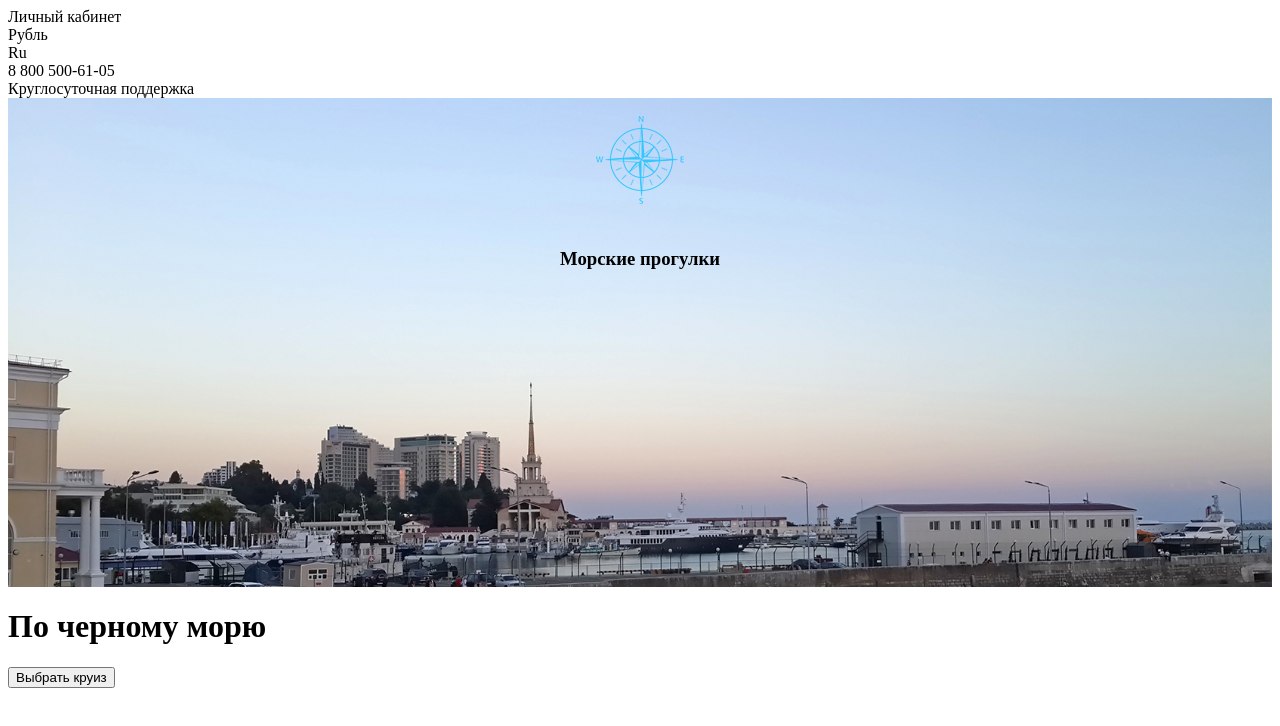
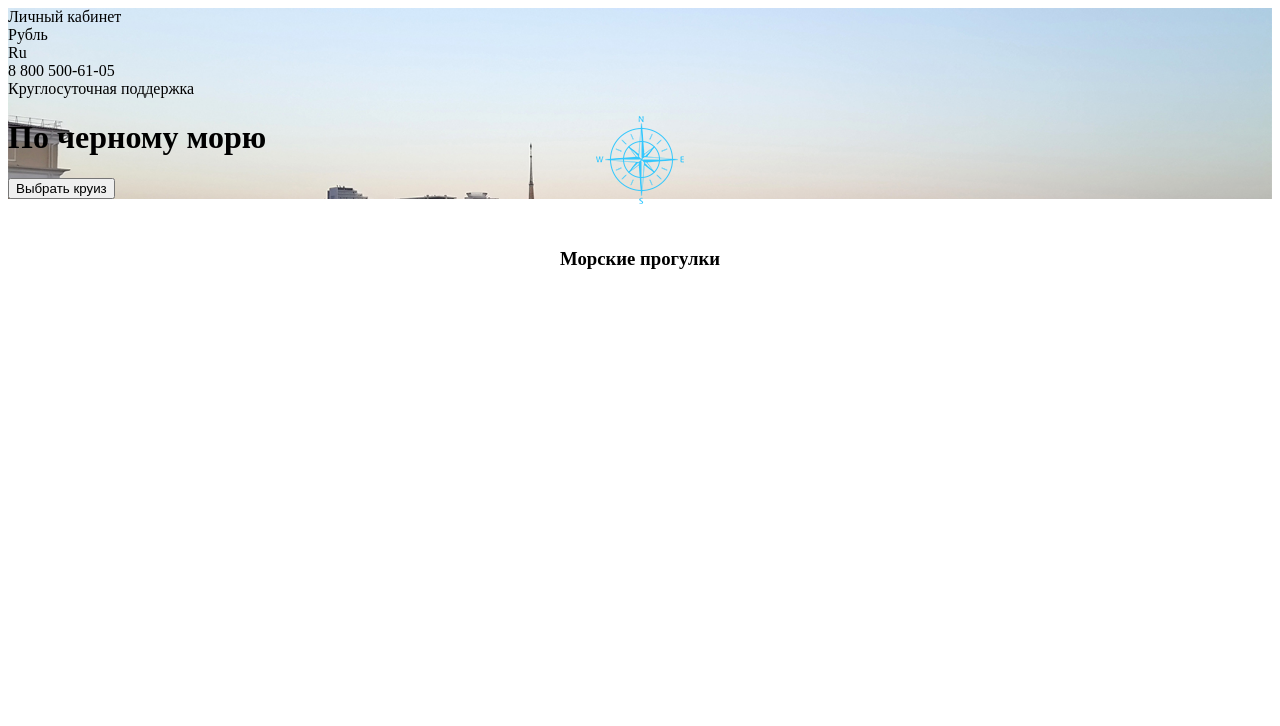
Before and after one commit to EugeniaLos/StudentsLab, a plain HTML site: page Voyage/index.html in a window 1280 px wide. Drawn offline with Linux system fonts and the light colour scheme.

Commit message:
add background image header

```diff
--- a/Voyage/blocks/header/header.css
+++ b/Voyage/blocks/header/header.css
@@ -18,3 +18,10 @@
     left: 50%;
     transform: translate(-50%, -50%);
 }
+
+.header{
+    background-image: url(./sochi.jpg);
+    background-repeat: no-repeat;
+    background-position: center;
+    background-size: cover;
+}
--- a/Voyage/index.html
+++ b/Voyage/index.html
@@ -25,7 +25,7 @@
           <div class="header__support-text">Круглосуточная поддержка</div>
         </div>
       </div>
-      <img class="header__image" src="./blocks/header/sochi.jpg" alt="Сочи"/>
+      <!--<img class="header__image" src="./blocks/header/sochi.jpg" alt="Сочи"/>-->
       <img class="header__logo" src="./blocks/header/logo.png" alt="Логотип"/>
       <h3 class="header__text-sea-walks">Морские прогулки</h3>
       <h1 class="header__text-black-sea">По черному морю</h1>
```
